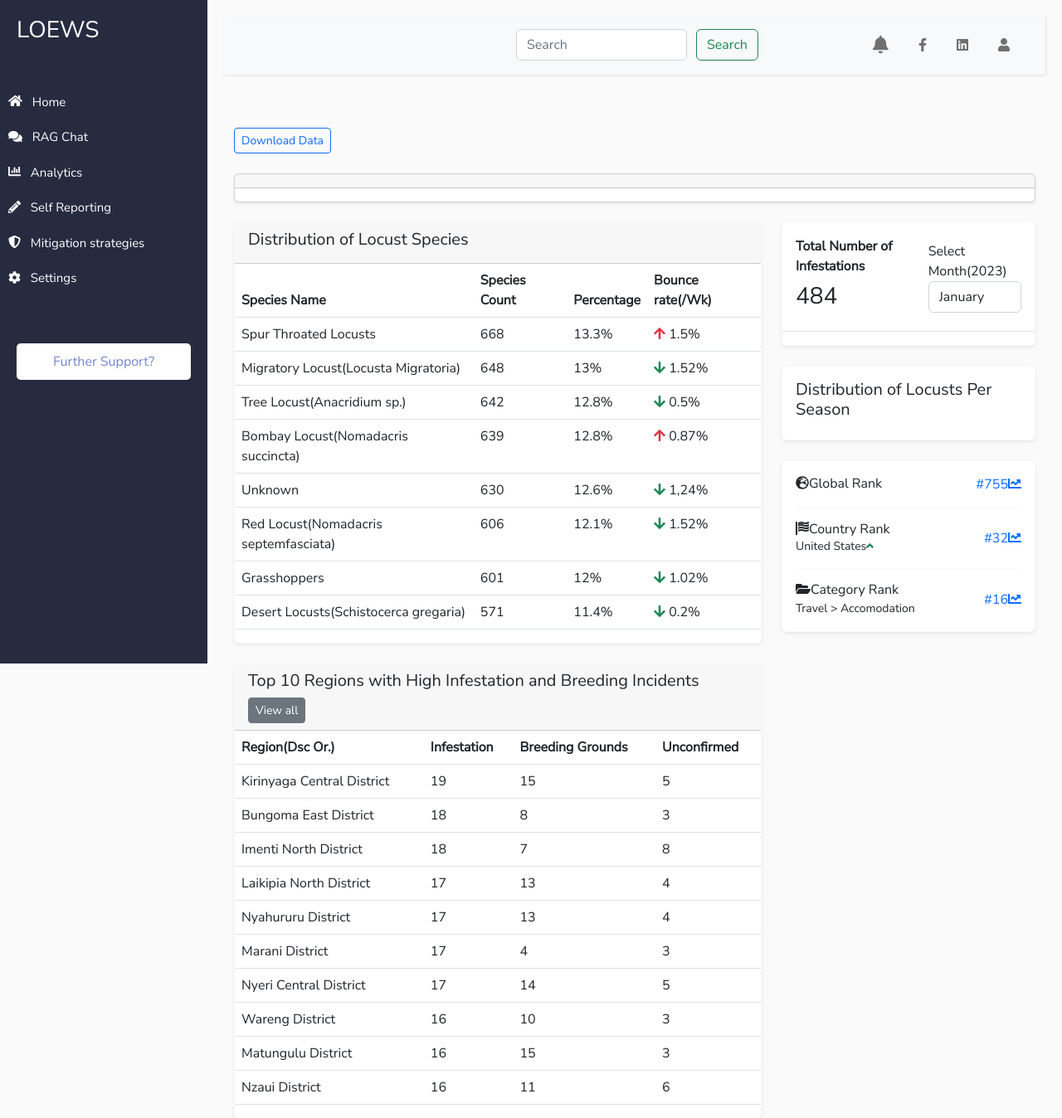
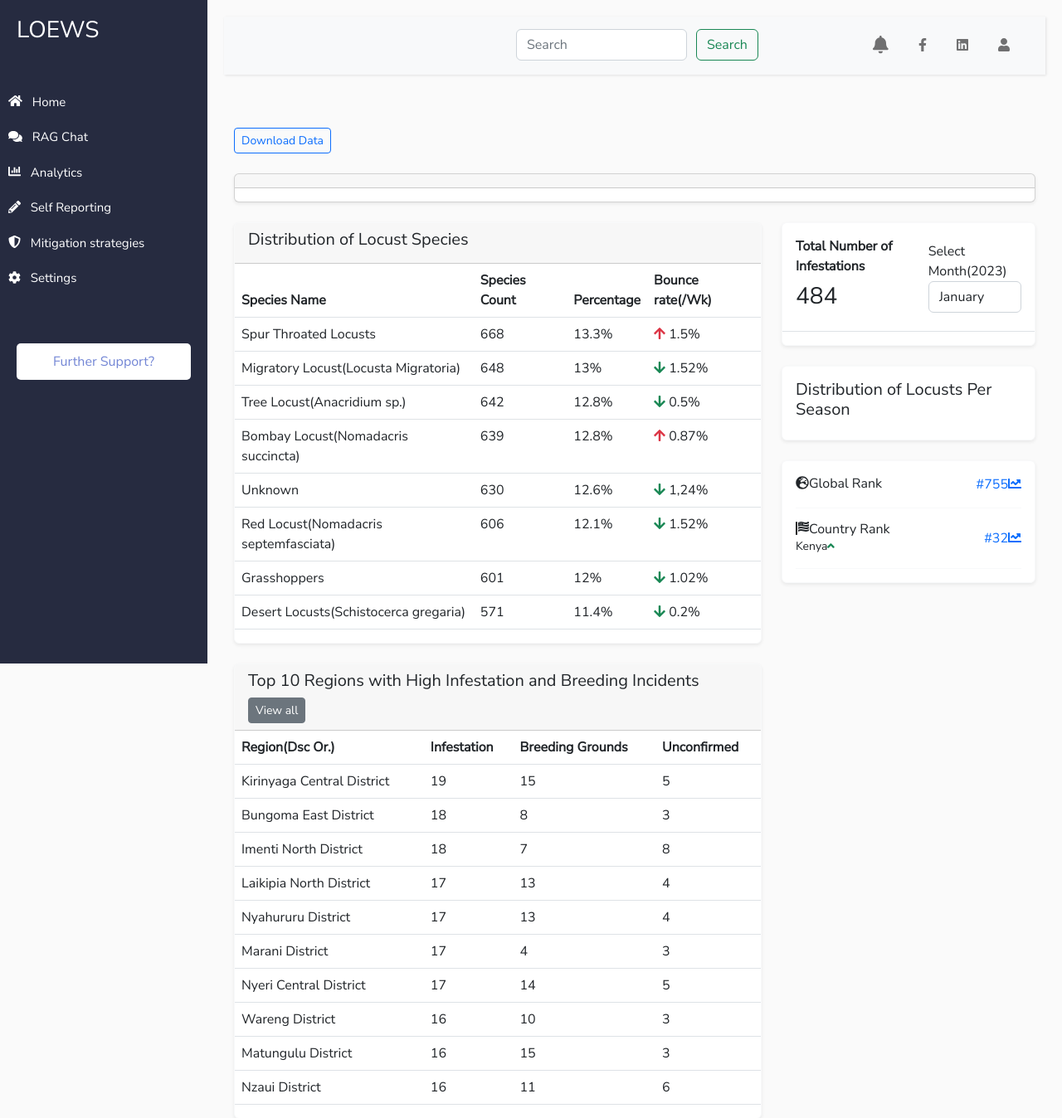
Before and after one commit to john-thuo1/loews, a Django app: template coreapp/templates/coreapp/dashboard.html in a window 1280 px wide. Shown: the top 1348 px of the page at 83% size. Run offline with Django 4.2, Linux system fonts and the light colour scheme; the template is opened without the code that fills it, so the values that code supplies are empty; some libraries are stand-ins or nearby versions.

```diff
--- a/coreapp/graph_utils.py
+++ b/coreapp/graph_utils.py
@@ -15,8 +15,8 @@ def plot_trend():
     fig = go.Figure()
     fig.add_trace(go.Scatter(x=monthly_tally['Report_Date'], y=monthly_tally['Land_Size(Acres)'], mode='lines+markers', marker=dict(size=10),
                              name='Affected Monthly Land Size in Acres For both Infestation and Breeding Grounds'))
-    fig.update_layout(title='Affected Monthly Land Size in Acres For both Infestation and Breeding Grounds',
-                      xaxis_title='Month',
+    fig.update_layout(title='Land Size Affected',
+                      xaxis_title='Month, Year',
                       yaxis_title='Land Size (Acres)',
                       title_x=0.5)
 
--- a/coreapp/templates/coreapp/dashboard.html
+++ b/coreapp/templates/coreapp/dashboard.html
@@ -458,21 +458,11 @@
             <div>
               <h6 class="mb-0"><span class="icon icon-xs mr-3"><span class="fas fa-flag-usa"></span></span>Country Rank
               </h6>
-              <div class="small card-stats">United States<span class="icon icon-xs text-success ml-2"><span
+              <div class="small card-stats">Kenya<span class="icon icon-xs text-success ml-2"><span
                     class="fas fa-angle-up"></span></span></div>
             </div>
             <div>
               <a href="#" class="text-primary font-weight-bold">#32<span class="fas fa-chart-line ml-2"></span></a>
-            </div>
-          </div>
-          <div class="d-flex align-items-center justify-content-between pt-3">
-            <div>
-              <h6 class="mb-0"><span class="icon icon-xs mr-3"><span class="fas fa-folder-open"></span></span>Category
-                Rank</h6>
-              <a href="#" class="small card-stats">Travel > Accomodation</a>
-            </div>
-            <div>
-              <a href="#" class="text-primary font-weight-bold">#16<span class="fas fa-chart-line ml-2"></span></a>
             </div>
           </div>
         </div>
```
Also changed, not shown: coreapp/models.py (+7 -0 lines), coreapp/views.py (+2 -5 lines).
